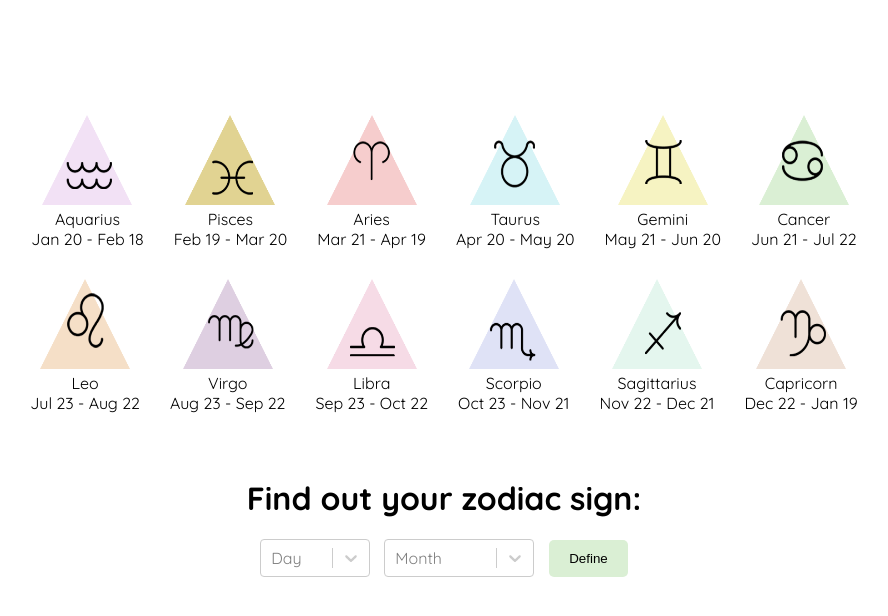
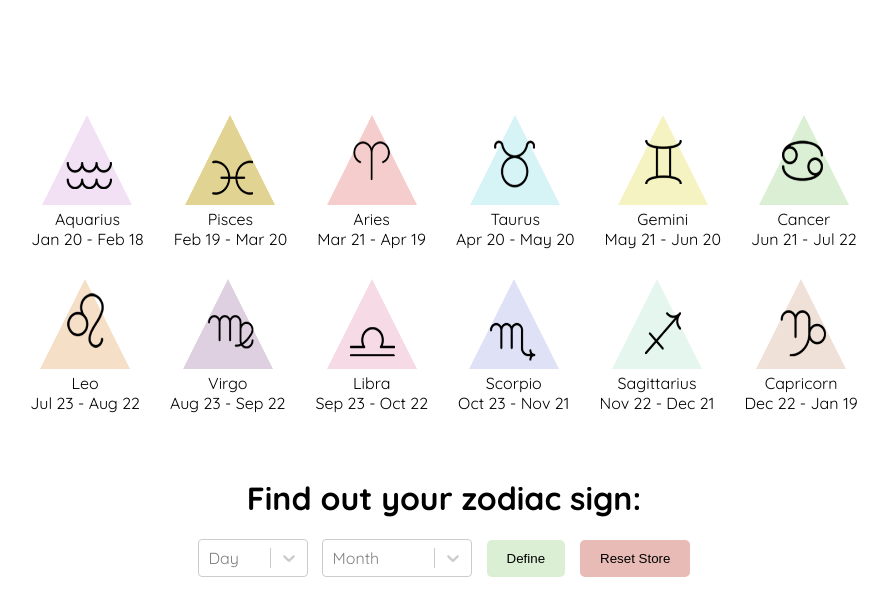
Before and after one commit to Warhaus/test-githubactions, a React (Create React App) app: page / in a window 1280 px wide. Shown: the top 616 px of the page, without its empty margins (196-1084 px from the left). Built offline with nearby package versions, Linux system fonts and the light colour scheme.

Commit message:
horoscope

```diff
--- a/src/App.css
+++ b/src/App.css
@@ -39,9 +39,14 @@ h1 {
     align-items: center;
 }
 
+.main .group-select .group-select-wrap .define.disabled {
+    pointer-events: none;
+    background: #daefd4;
+}
+
 .main .group-select .group-select-wrap .define {
     border: none;
-    background: #daefd4;
+    background: #a0ca95;
     padding: 11px 20px 11px 20px;
     margin: 0 0 0 15px;
     border-radius: 5px;
@@ -52,6 +57,28 @@ h1 {
 
 .main .group-select .group-select-wrap .define:hover {
     background: #96de81;
+    transition: .5s;
+}
+
+.group-select {
+    display: flex;
+    align-items: center;
+    justify-content: center;
+}
+
+.main .group-select .resetStore {
+    border: none;
+    background: #e9bbb6;
+    padding: 11px 20px 11px 20px;
+    margin: 0 0 0 15px;
+    border-radius: 5px;
+    cursor: pointer;
+    outline: none;
+    transition: .5s;
+}
+
+.main .group-select .resetStore:hover {
+    background: #f55555;
     transition: .5s;
 }
 
--- a/src/component/content/main-page/MainPage.js
+++ b/src/component/content/main-page/MainPage.js
@@ -9,7 +9,7 @@ function MainPage() {
     const horoscopeSingData = useSelector(state => state.horoscopeSing.horoscopeSingData)
     const selectToDayMonth = useSelector(state => state.horoscopeSing.selectToDayMonth)
 
-    const [stateZodiac, setStateZodiac] = useState({});
+    const [stateZodiac, setStateZodiac] = useState({day: "", month: ""});
 
     if (selectToDayMonth[0] !== undefined) {
         horoscopeSingData.map(item => {
@@ -26,6 +26,11 @@ function MainPage() {
     const handleSubmit = (event) => {
         event.preventDefault();
         dispatch({type: "FIND_ZODIAC_SIGN", payload: stateZodiac})
+    }
+
+    const resetLocalStorage = () => {
+        dispatch({type: "RESET_LOCAL_STORAGE"})
+        setStateZodiac({day: "", month: ""})
     }
 
     return (
@@ -65,9 +70,10 @@ function MainPage() {
                                 placeholder="Month"
                                 options={groupMonthData}
                             />
-                            <button className="define">Define</button>
+                            <button className={`${"define"} ${stateZodiac.day.length >= 1 && stateZodiac.month.length >= 1 ? "" : "disabled"}`}>Define</button>
                         </div>
                     </form>
+                    <button className="resetStore" onClick={resetLocalStorage}>Reset Store</button>
                 </div>
             </div>
         </div>
--- a/src/component/content/selectedSing/SelectedSing.js
+++ b/src/component/content/selectedSing/SelectedSing.js
@@ -1,4 +1,4 @@
-import React from 'react';
+import React, {useState} from 'react';
 import {useSelector, useDispatch} from "react-redux";
 import Select from 'react-select';
 import {selectState, tabGroup} from "../../../constans";
@@ -58,6 +58,7 @@ function MainPage() {
                             <Select
                                 onChange={takeSingHoroscope}
                                 options={selectState}
+                                placeholder="Sing"
                             />
                         </div>
                         <div className="description">
--- a/src/component/redux/reducers/horoscopeSing.js
+++ b/src/component/redux/reducers/horoscopeSing.js
@@ -5,7 +5,8 @@ const initialState = {
     horoscopeSingSelected: [],
     takeSingHoroscope: [],
     horoscopeDaySelected: 1,
-    selectToDayMonth: ""
+    selectToDayMonth: "",
+    stateValidDefine: true
 }
 
 export default (state = initialState, action) => {
@@ -26,32 +27,31 @@ export default (state = initialState, action) => {
                 horoscopeDaySelected: action.payload
             }
         case "FIND_ZODIAC_SIGN":
-            let payloadDate = parseInt(`${action.payload.month}${action.payload.day}`);
-            payloadDate = isNaN(payloadDate) ? 0 : payloadDate;
-            //console.log(`${action.payload.month}${action.payload.day}`)
+            let month = parseInt(action.payload.month);
+            let day = parseInt(action.payload.day);
+            month = isNaN(month) ? 0 : month;
+            day = isNaN(day) ? 0 : day;
             return {
                 ...state,
                 horoscopeSingData: horoscopeSingData.map(item => {
                     return {...item, classBlur: false}
                 }),
-                selectToDayMonth: horoscopeSingData.filter(item =>
-                    payloadDate >= parseInt(`${(item.fromMonth)}${(item.fromDay)}`) &&
-                    payloadDate <= parseInt(`${(item.untilMonth)}${(item.untilDay)}`)
-                    //payloadDate <= parseInt(console.log("один - ", `${(item.fromMonth)}${(item.fromDay)}`)) &&
-                    //payloadDate >= parseInt(console.log("два - ", `${(item.untilMonth)}${(item.untilDay)}`))
+                selectToDayMonth: horoscopeSingData.filter(item => {
+                    let cmpMonth = month === 1 && parseInt(item.untilMonth) === 13 ? 13 : month;
+                    return (
+                        ((cmpMonth === parseInt(item.untilMonth) && day <= parseInt(item.untilDay)) || cmpMonth < parseInt(item.untilMonth)) &&
+                        ((cmpMonth === parseInt(item.fromMonth) && day >= parseInt(item.fromDay)) || cmpMonth > parseInt(item.fromMonth))
+                    )
+                }),
 
-                    // action.payload.day <= item.untilDay &&
-                    // action.payload.month <= item.untilMonth &&
-                    // action.payload.month >= item.fromMonth &&
-                    // ((action.payload.day >= item.fromDay && action.payload.month === item.fromMonth) || true)
-                )
-
-                // catalog.map(item => {
-                //     if (item.id === id) {
-                //         item.idBasket = false;
-                //     }
-                //     return item;
-                // })
+            }
+        case "RESET_LOCAL_STORAGE":
+            return {
+                ...state,
+                horoscopeSingData: horoscopeSingData.map(item => {
+                    return {...item, classBlur: true}
+                }),
+                selectToDayMonth: ""
             }
         case "TAKE_SING_HOROSCOPE":
             return {
--- a/src/constans.js
+++ b/src/constans.js
@@ -442,7 +442,7 @@ const horoscopeSingData = [
         fromDay: '22',
         fromMonth: '12',
         untilDay: '19',
-        untilMonth: '1',
+        untilMonth: '13',
         descriptionGroup: [
             {
                 id: 0,
```
